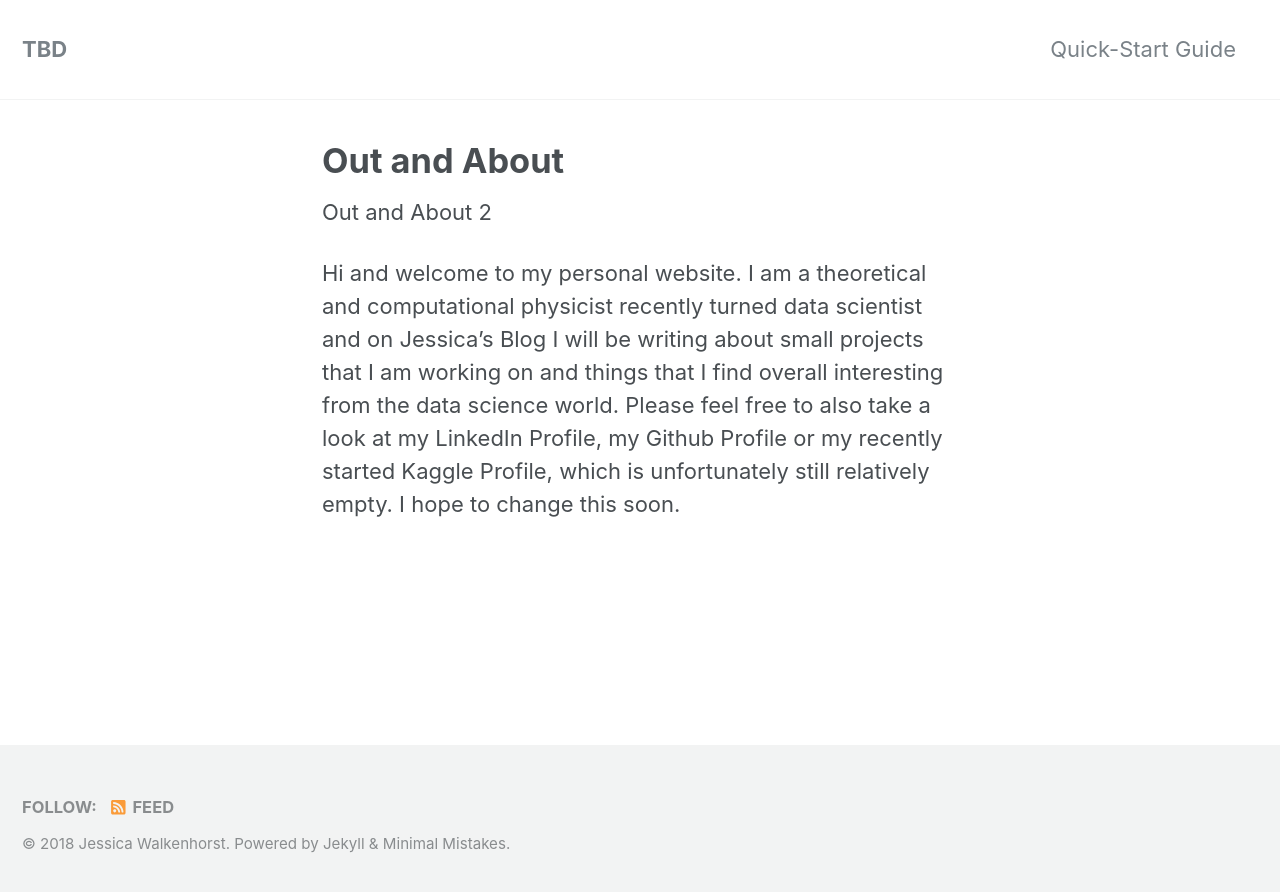
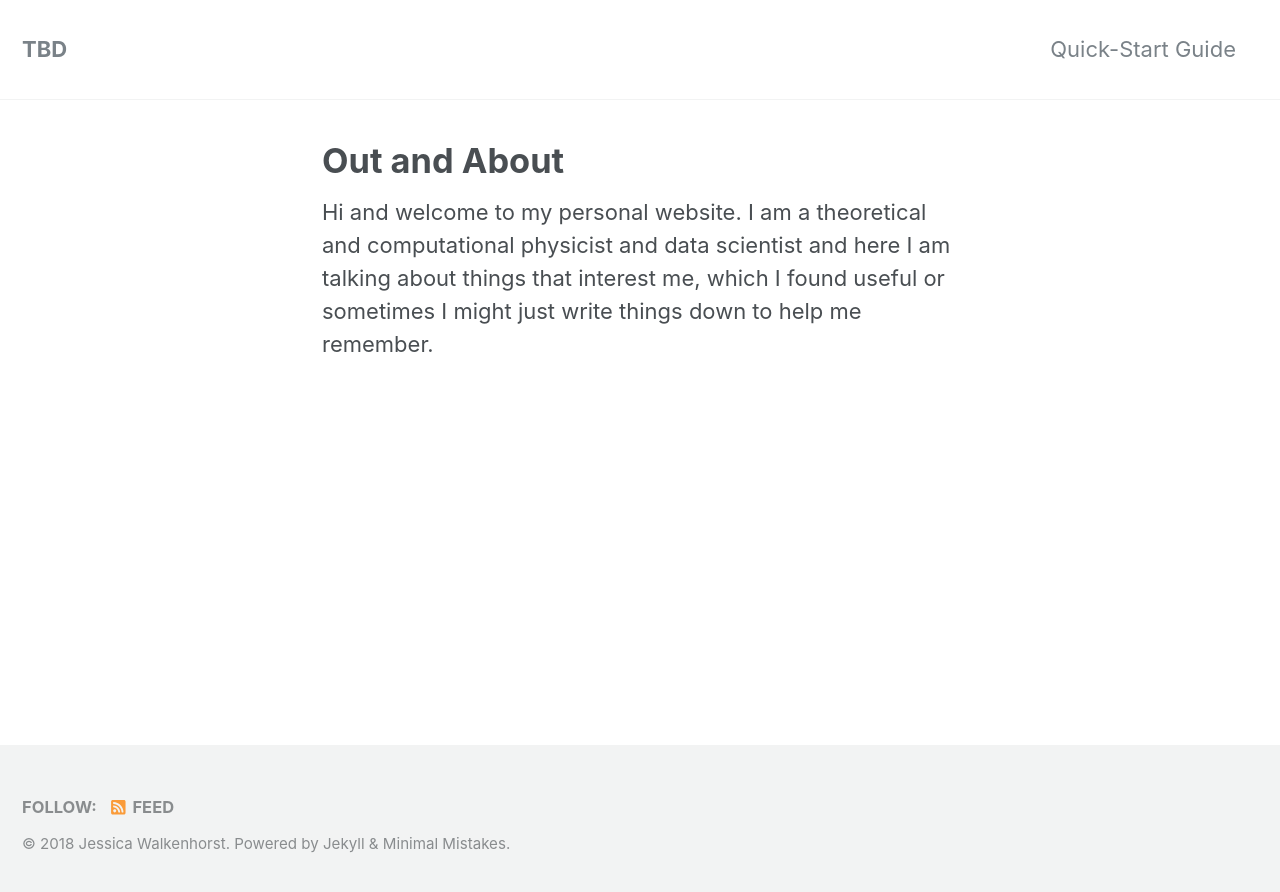
Before and after one commit to walkenho/walkenho.github.io, a Jekyll site: the page built from about.md, in a window 1280 px wide. Shown: the top 892 px of the page. Built offline with Jekyll 4.4.1, drawn with Linux system fonts in a browser that asks for light colours; nearby versions of some CDN libraries.

Commit message:
Update about.md

```diff
--- a/about.md
+++ b/about.md
@@ -2,8 +2,7 @@
 layout: single
 permalink: /about/
 title: Out and About
+authorprofile: true
 ---
 
-Out and About 2
-
-Hi and welcome to my personal website. I am a theoretical and computational physicist recently turned data scientist and on Jessica’s Blog I will be writing about small projects that I am working on and things that I find overall interesting from the data science world. Please feel free to also take a look at my LinkedIn Profile, my Github Profile or my recently started Kaggle Profile, which is unfortunately still relatively empty. I hope to change this soon.
+Hi and welcome to my personal website. I am a theoretical and computational physicist and data scientist and here I am talking about things that interest me, which I found useful or sometimes I might just write things down to help me remember.
```
